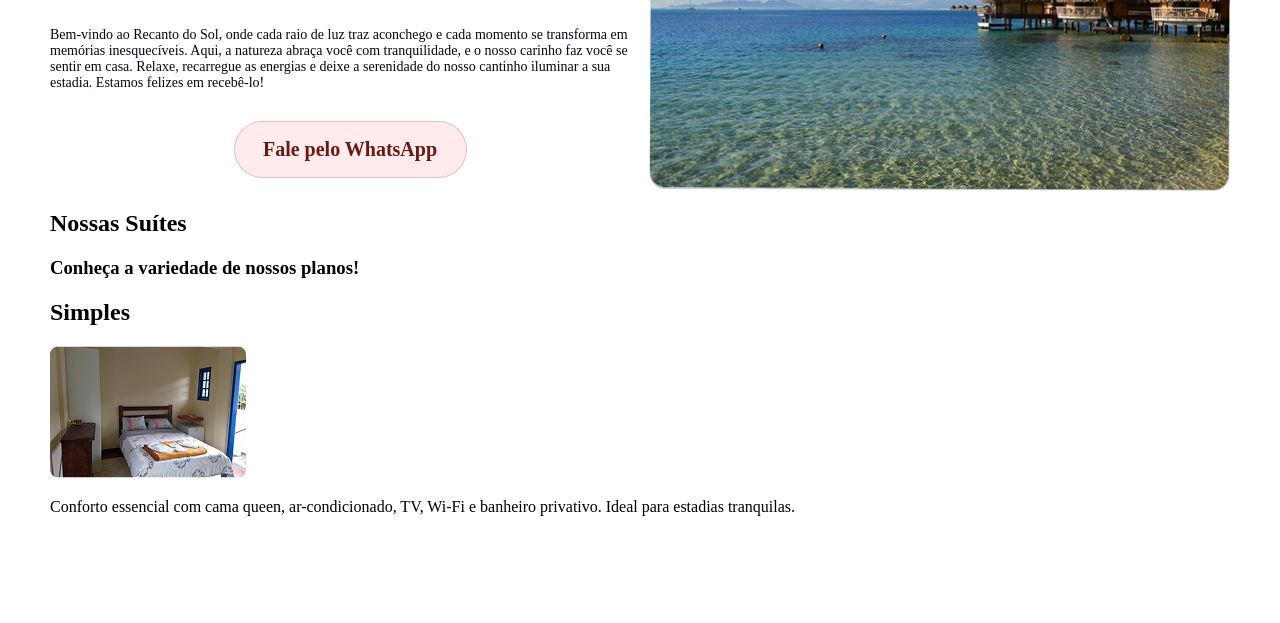
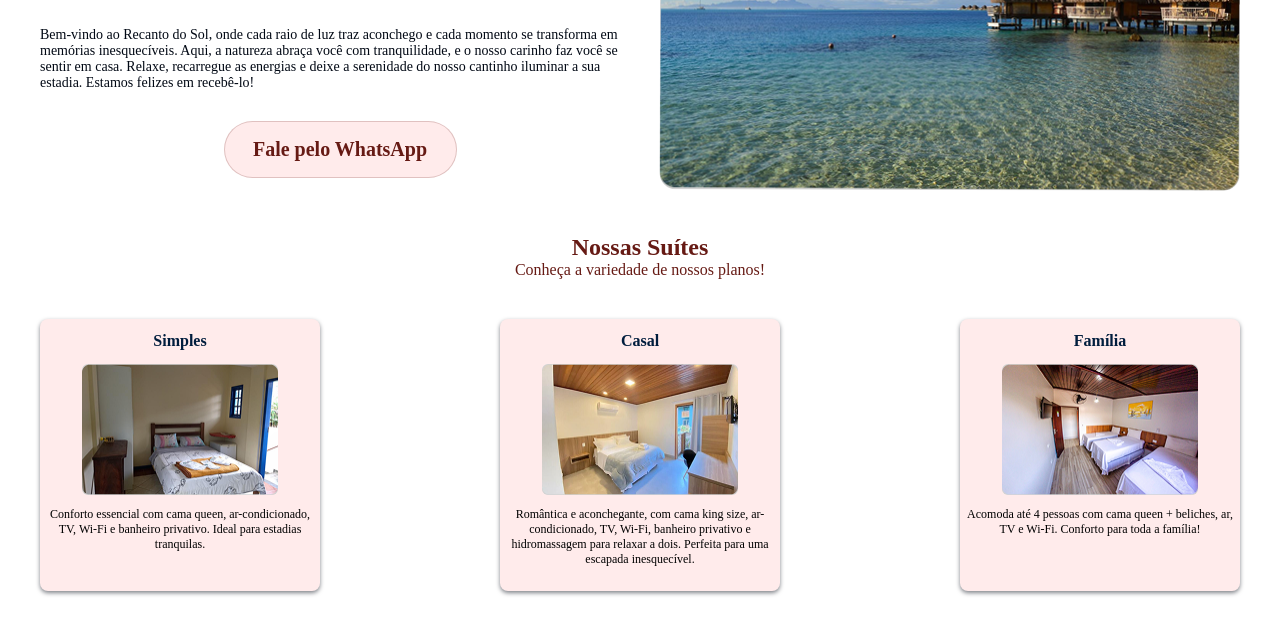
Before and after one commit to Kaua-cel/lp-pousada-portfolio, a plain HTML site: page index.html in a window 1280 px wide. Shown: the part 272-895 px from the top of the page. Before the commit the page ends 836 px from the top, so only its background shows below. Drawn offline with Linux system fonts and the light colour scheme; a web font is replaced by a local one.

Commit message:
styling suites section

```diff
--- a/index.html
+++ b/index.html
@@ -60,6 +60,19 @@
                     <img src="/media/suite-simples.png" alt="foto suíte simples">
                     <p>Conforto essencial com cama queen, ar-condicionado, TV, Wi-Fi e banheiro privativo. Ideal para estadias tranquilas.</p>
                 </div>
+
+                <div class="card">
+                    <h2>Casal</h2>
+                    <img src="/media/suite-casal.png" alt="foto suíte casal">
+                    <p>Romântica e aconchegante, com cama king size, ar-condicionado, TV, Wi-Fi, banheiro privativo e hidromassagem para relaxar
+                        a dois. Perfeita para uma escapada inesquecível.</p>
+                </div>
+
+                <div class="card">
+                    <h2>Família</h2>
+                    <img src="/media/suite-familia.png" alt="foto suíte família">
+                    <p>Acomoda até 4 pessoas com cama queen + beliches, ar, TV e Wi-Fi. Conforto para toda a família!</p>
+                </div>
             </article>
         </section>
     </main>
--- a/style.css
+++ b/style.css
@@ -125,7 +125,7 @@ header{
 }
 
 /* section suites */
-.section-suites .title-suites h2{
+.title-suits h2{
     align-self: stretch;
     color: var(--title-logo, #661A14);
     text-align: center;
@@ -134,8 +134,9 @@ header{
     font-style: normal;
     font-weight: 700;
     line-height: normal;
+    margin-bottom: 0;
 }
-.section-suites .title-suites h3{
+.title-suits h3{
     align-self: stretch;
     color: var(--title-logo, #661A14);
     text-align: center;
@@ -144,11 +145,61 @@ header{
     font-style: normal;
     font-weight: 400;
     line-height: normal;
+    margin-top: 0;
 }
-.section-suites .title-suites{
+.title-suits{
     display: flex;
-    width: 354px;
     flex-direction: column;
     justify-content: center;
     align-items: center;
 }
+.card{
+    display: flex;
+    flex-direction: column;
+    align-items: center;
+    width: 280px;
+    height: 272px;
+    flex-shrink: 0;
+    border-radius: 8px;
+    background: var(--bg-2, rgba(255, 58, 64, 0.10));
+    box-shadow: 0 2px 4px 0 rgba(0, 8, 20, 0.50);
+}
+.card h2{
+    color: var(--title-2, #001D3D);
+    font-family: Amiko;
+    font-size: 16px;
+    font-style: normal;
+    font-weight: 700;
+    line-height: normal;
+}
+.card img{
+    width: 196px;
+    height: 131px;
+    flex-shrink: 0;
+    aspect-ratio: 196/131;
+    border-radius: 6px;
+    background: url(<path-to-image>) lightgray 50% / cover no-repeat;
+}
+.card p{
+    color: #000;
+    text-align: center;
+    font-family: Amiko;
+    font-size: 12px;
+    font-style: normal;
+    font-weight: 400;
+    line-height: normal;
+}
+.cards{
+    display: flex;
+    justify-content: space-between;
+    align-items: center;
+    align-self: stretch;
+}
+.section-suits{
+    margin-top: 24px;
+    display: flex;
+    width: 1200px;
+    flex-direction: column;
+    align-items: center;
+    gap: 24px;
+}
```
